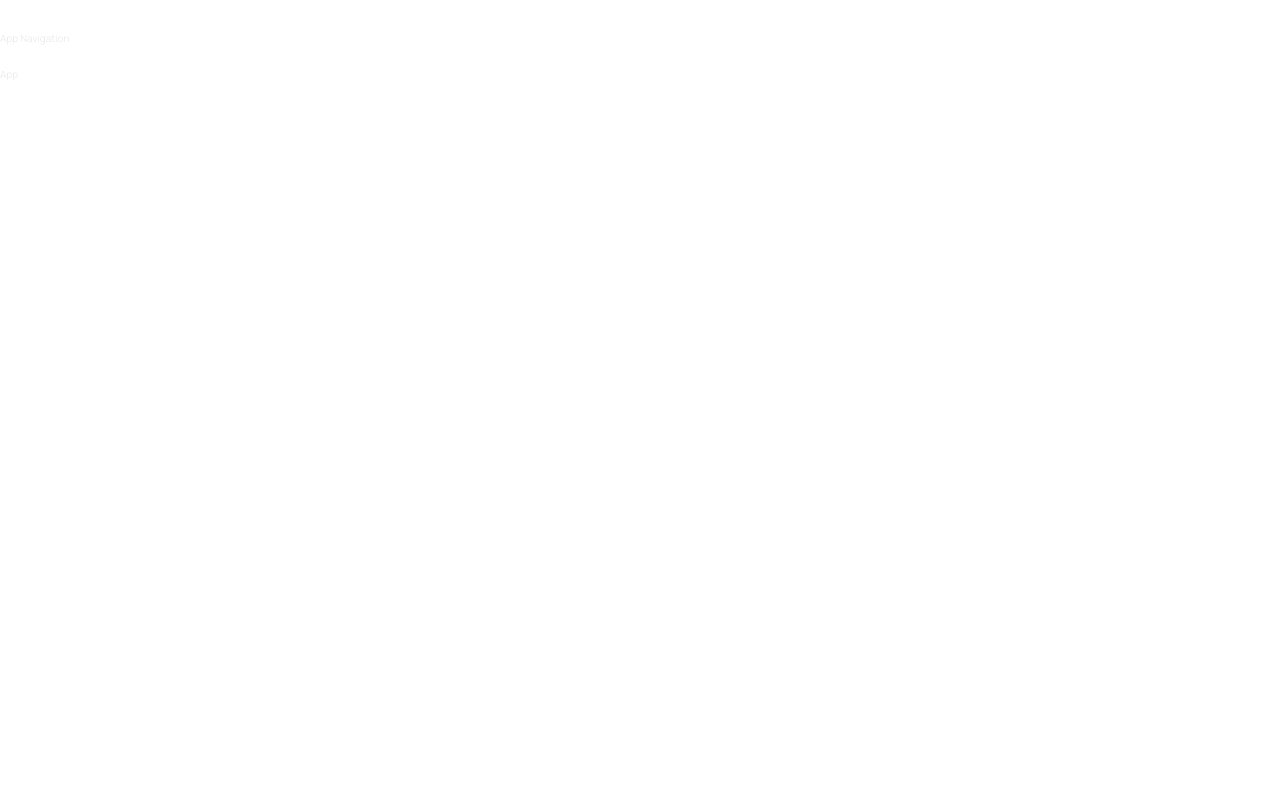
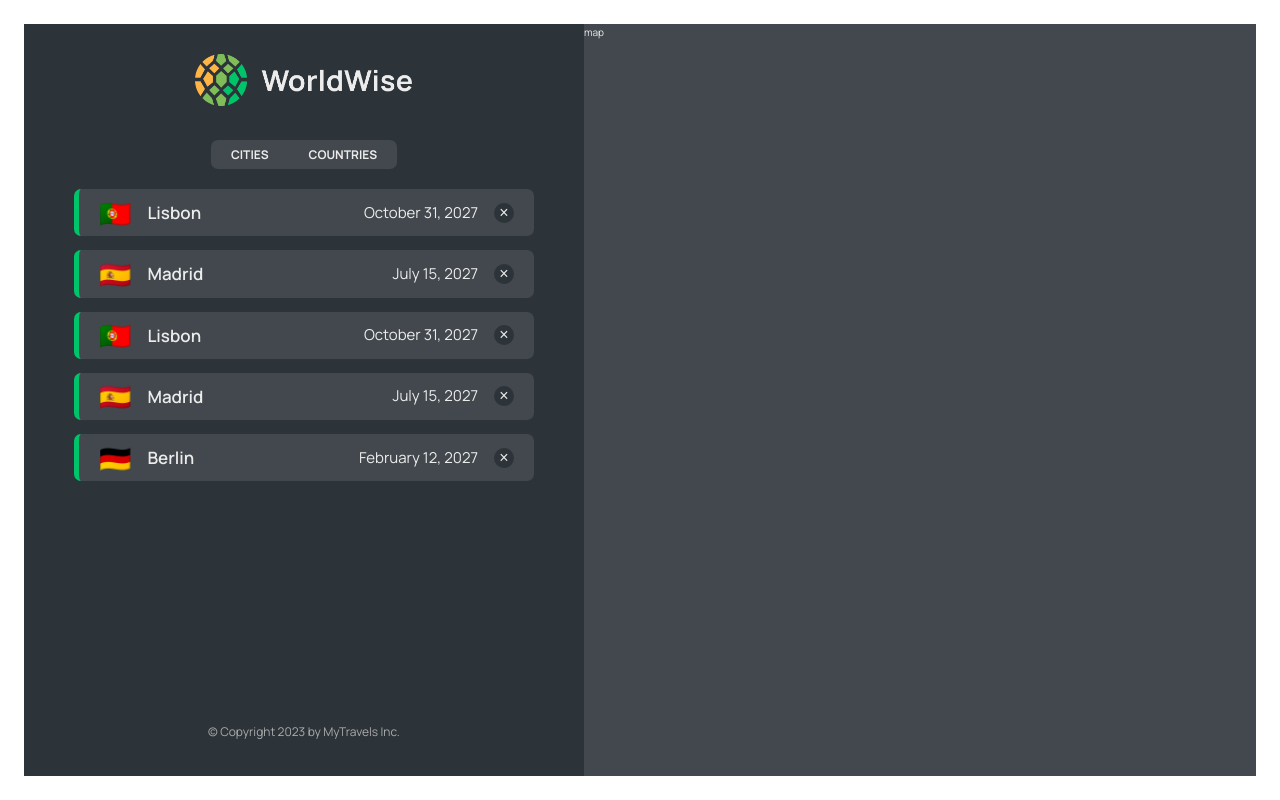
Before and after one commit to GabrielVoicu89/myTrips, a React (Vite) app: page /app in a window 1280 px wide. Built offline with nearby package versions, Linux system fonts and the light colour scheme; data requests are answered from the project's data file.

Commit message:
city and country list + app nav

```diff
--- a/data/cities.json
+++ b/data/cities.json
@@ -1,5 +1,29 @@
 {
   "cities": [
+    {
+      "cityName": "Lisbon",
+      "country": "Portugal",
+      "emoji": "🇵🇹",
+      "date": "2027-10-31T15:59:59.138Z",
+      "notes": "My favorite city so far!",
+      "position": {
+        "lat": 38.727881642324164,
+        "lng": -9.140900099907554
+      },
+      "id": 3
+    },
+    {
+      "cityName": "Madrid",
+      "country": "Spain",
+      "emoji": "🇪🇸",
+      "date": "2027-07-15T08:22:53.976Z",
+      "notes": "",
+      "position": {
+        "lat": 40.46635901755316,
+        "lng": -3.7133789062500004
+      },
+      "id": 17806751
+    },
     {
       "cityName": "Lisbon",
       "country": "Portugal",
@@ -22,7 +46,7 @@
         "lat": 40.46635901755316,
         "lng": -3.7133789062500004
       },
-      "id": 17806751
+      "id": 2
     },
     {
       "cityName": "Berlin",
@@ -34,7 +58,7 @@
         "lat": 52.53586782505711,
         "lng": 13.376933665713324
       },
-      "id": 98443197
+      "id": 1
     }
   ]
 }
--- a/package.json
+++ b/package.json
@@ -7,9 +7,11 @@
     "dev": "vite",
     "build": "vite build",
     "lint": "eslint . --ext js,jsx --report-unused-disable-directives --max-warnings 0",
-    "preview": "vite preview"
+    "preview": "vite preview",
+    "server": "json-server --watch data/cities.json --port 8000 --delay 500"
   },
   "dependencies": {
+    "json-server": "^0.17.4",
     "react": "^18.2.0",
     "react-dom": "^18.2.0",
     "react-router-dom": "^6.21.0"
--- a/src/App.jsx
+++ b/src/App.jsx
@@ -1,21 +1,59 @@
 import { BrowserRouter, Route, Routes } from "react-router-dom";
+import { useEffect, useState } from "react";
+
 import Product from "./pages/Product";
 import Pricing from "./pages/Pricing";
 import Homepage from "./pages/Homepage";
 import PageNotFound from "./pages/PageNotFound";
 import AppLayout from "./pages/AppLayout";
 import Login from "./pages/Login";
+import CityList from "./components/CityList";
+import CountryList from "./components/CountryList";
+
+const BASE_URL = "http://localhost:8000";
 
 function App() {
+  const [cities, setCities] = useState([]);
+  const [isLoading, setIsLoading] = useState(true);
+
+  useEffect(() => {
+    async function fetchCities() {
+      try {
+        const res = await fetch(`${BASE_URL}/cities`);
+        const data = await res.json();
+        setCities(data);
+      } catch {
+        alert("There was an error loading");
+      } finally {
+        setIsLoading(false);
+      }
+    }
+    fetchCities();
+  }, []);
+
   return (
     <BrowserRouter>
       <Routes>
-        <Route path="/" element={<Homepage />} />
+        <Route index element={<Homepage />} />
         <Route path="pricing" element={<Pricing />} />
         <Route path="product" element={<Product />} />
         <Route path="/login" element={<Login />} />
+        <Route path="app" element={<AppLayout />}>
+          <Route
+            index
+            element={<CityList cities={cities} isLoading={isLoading} />}
+          />
+          <Route
+            path="cities"
+            element={<CityList cities={cities} isLoading={isLoading} />}
+          />
+          <Route
+            path="countries"
+            element={<CountryList cities={cities} isLoading={isLoading} />}
+          />
+          <Route path="form" element={<p>form</p>} />
+        </Route>
         <Route path="*" element={<PageNotFound />} />
-        <Route path="app" element={<AppLayout />} />
       </Routes>
     </BrowserRouter>
   );
--- a/src/components/AppNav.jsx
+++ b/src/components/AppNav.jsx
@@ -1,6 +1,18 @@
+import { NavLink } from "react-router-dom";
 import styles from "./AppNav.module.css";
 function AppNav() {
-  return <nav className={styles.nav}>App Navigation</nav>;
+  return (
+    <nav className={styles.nav}>
+      <ul>
+        <li>
+          <NavLink to={"cities"}>Cities</NavLink>
+        </li>
+        <li>
+          <NavLink to={"countries"}>Countries</NavLink>
+        </li>
+      </ul>
+    </nav>
+  );
 }
 
 export default AppNav;
--- /dev/null
+++ b/src/components/CityItem.jsx
@@ -0,0 +1,22 @@
+import styles from "./CityItem.module.css";
+
+const formatDate = (date) =>
+  new Intl.DateTimeFormat("en", {
+    day: "numeric",
+    month: "long",
+    year: "numeric",
+  }).format(new Date(date));
+
+function CityItem({ city }) {
+  const { cityName, emoji, date } = city;
+  return (
+    <li className={styles.cityItem}>
+      <span className={styles.emoji}>{emoji}</span>
+      <h3 className={styles.name}>{cityName}</h3>
+      <time className={styles.date}>{formatDate(date)}</time>
+      <button className={styles.deleteBtn}>&times;</button>
+    </li>
+  );
+}
+
+export default CityItem;
--- /dev/null
+++ b/src/components/CityList.jsx
@@ -0,0 +1,25 @@
+import CityItem from "./CityItem";
+import styles from "./CityList.module.css";
+import Spinner from "./Spinner";
+import Message from "./Message";
+
+function CityList({ cities, isLoading }) {
+  if (isLoading) {
+    return <Spinner />;
+  }
+
+  if (!cities.length) {
+    return (
+      <Message message="Add your first city by clicking on a city on the map" />
+    );
+  }
+  return (
+    <ul className={styles.cityList}>
+      {cities.map((city) => (
+        <CityItem city={city} key={city.id} />
+      ))}
+    </ul>
+  );
+}
+
+export default CityList;
--- a/src/components/CityList.module.css
+++ b/src/components/CityList.module.css
@@ -2,7 +2,7 @@
   width: 100%;
   height: 65vh;
   list-style: none;
-  overflow-y: scroll;
+  overflow-y: auto;
   overflow-x: hidden;
 
   display: flex;
--- /dev/null
+++ b/src/components/CountryList.jsx
@@ -0,0 +1,32 @@
+import styles from "./CountryList.module.css";
+
+import Spinner from "./Spinner";
+import Message from "./Message";
+import CountryItem from "./CountryItem";
+
+function CountryList({ isLoading, cities }) {
+  if (isLoading) {
+    return <Spinner />;
+  }
+
+  if (!cities.length) {
+    return (
+      <Message message="Add your first city by clicking on a city on the map" />
+    );
+  }
+
+  const countries = cities.reduce((array, city) => {
+    if (!array.map((el) => el.country).includes(city.country))
+      return [...array, { country: city.country, emoji: city.emoji }];
+    else return array;
+  }, []);
+  return (
+    <ul className={styles.countryList}>
+      {countries.map((country) => (
+        <CountryItem country={country} key={country.country} />
+      ))}
+    </ul>
+  );
+}
+
+export default CountryList;
--- a/src/components/CountryList.module.css
+++ b/src/components/CountryList.module.css
@@ -2,7 +2,7 @@
   width: 100%;
   height: 65vh;
   list-style: none;
-  overflow-y: scroll;
+  overflow-y: auto;
   overflow-x: hidden;
 
   display: grid;
--- /dev/null
+++ b/src/components/Map.jsx
@@ -0,0 +1,7 @@
+import styles from "./Map.module.css";
+
+function Map() {
+  return <div className={styles.mapContainer}>map</div>;
+}
+
+export default Map;
--- /dev/null
+++ b/src/components/Sidebar.jsx
@@ -0,0 +1,22 @@
+import { Outlet } from "react-router-dom";
+import AppNav from "./AppNav";
+import Logo from "./Logo";
+import styles from "./Sidebar.module.css";
+
+function Sidebar() {
+  return (
+    <div className={styles.sidebar}>
+      <Logo />
+      <AppNav />
+      <Outlet />
+
+      <footer className={styles.footer}>
+        <p className={styles.copyright}>
+          &copy; Copyright {new Date().getFullYear()} by MyTravels Inc.
+        </p>
+      </footer>
+    </div>
+  );
+}
+
+export default Sidebar;
--- a/src/pages/AppLayout.jsx
+++ b/src/pages/AppLayout.jsx
@@ -1,10 +1,13 @@
-import AppNav from "../components/AppNav";
+import Map from "../components/Map";
+import Sidebar from "../components/SideBar";
+
+import styles from "./AppLayout.module.css";
 
 function AppLayout() {
   return (
-    <div>
-      <AppNav />
-      <p>App</p>
+    <div className={styles.app}>
+      <Sidebar />
+      <Map />
     </div>
   );
 }
```
Also changed, not shown: 1 other file (tests, documents, lock files or other folders).
